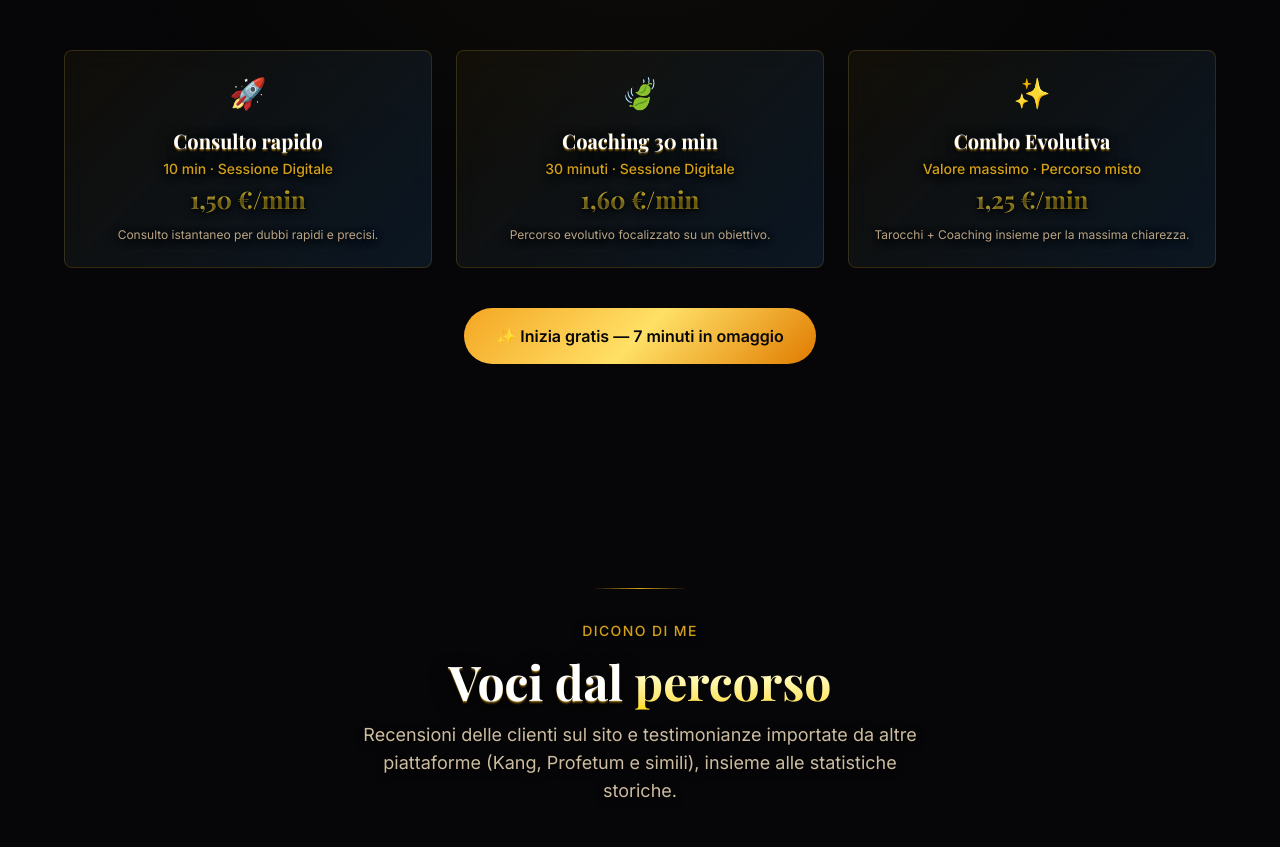
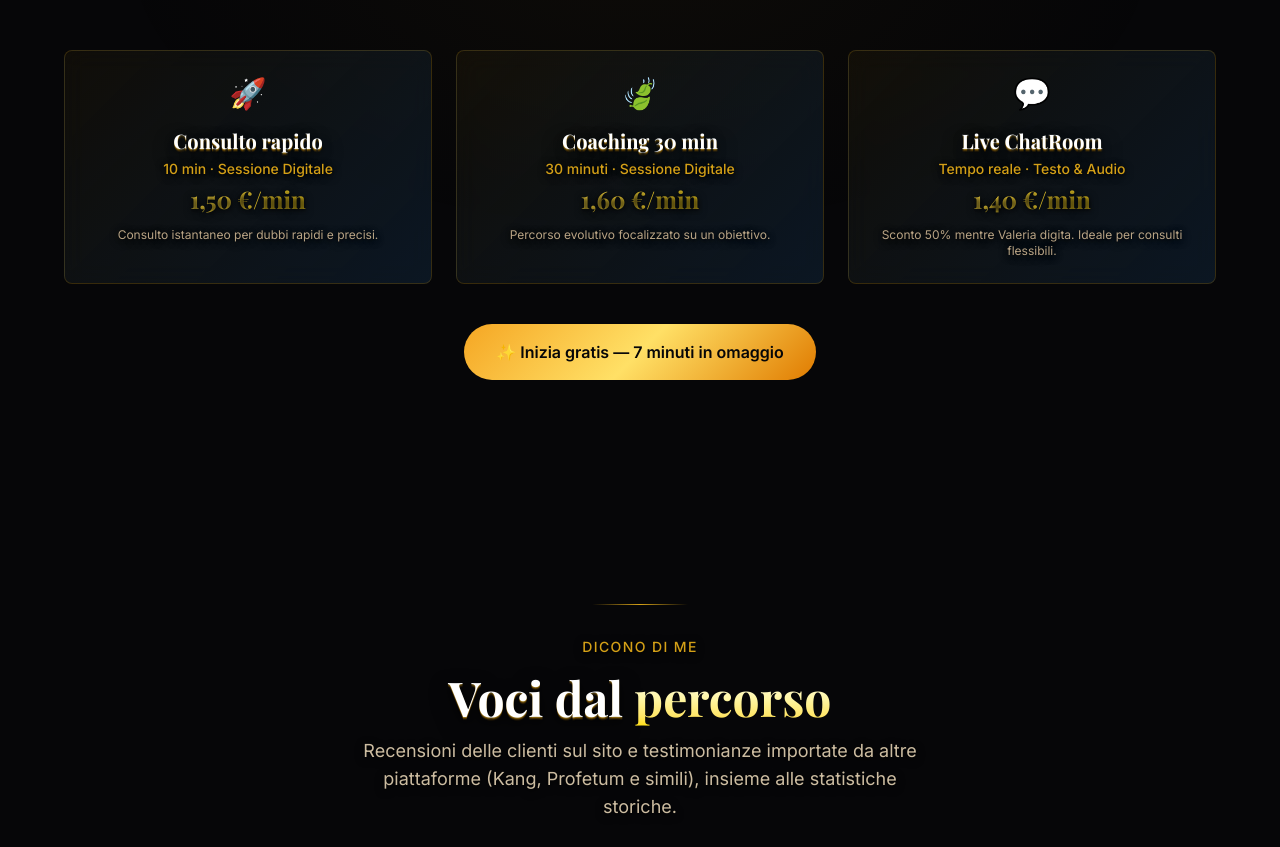
Before and after one commit to DND72/valeria-landing, a React (Vite) app: page / in a window 1280 px wide. Shown: the part 4620-5467 px from the top of the page. Built offline with nearby package versions, Linux system fonts and the light colour scheme; no server answers; a web font is replaced by a local one.

Commit message:
feat: live chatroom implementation and calendly removal

```diff
--- a/src/components/HowItWorks.tsx
+++ b/src/components/HowItWorks.tsx
@@ -38,11 +38,11 @@ const services = [
     icon: '🍃',
   },
   {
-    name: 'Combo Evolutiva',
-    duration: 'Valore massimo · Percorso misto',
-    price: '1,25 €/min',
-    ideal: 'Tarocchi + Coaching insieme per la massima chiarezza.',
-    icon: '✨',
+    name: 'Live ChatRoom',
+    duration: 'Tempo reale · Testo & Audio',
+    price: '1,40 €/min',
+    ideal: 'Sconto 50% mentre Valeria digita. Ideale per consulti flessibili.',
+    icon: '💬',
   },
 ]
 
```
